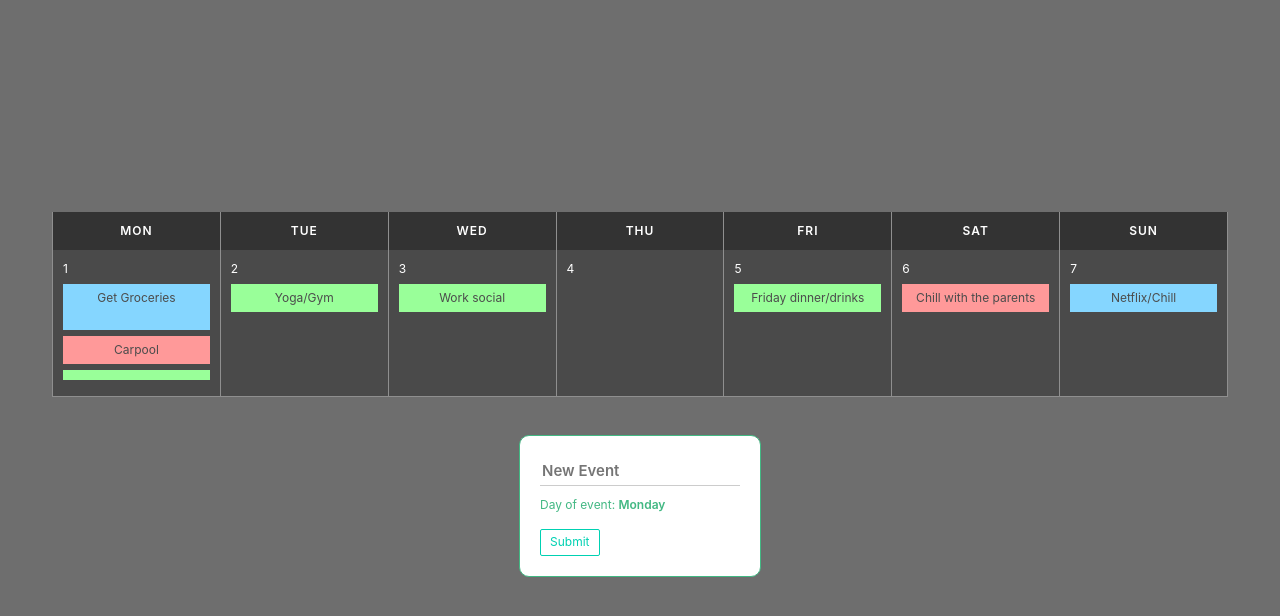
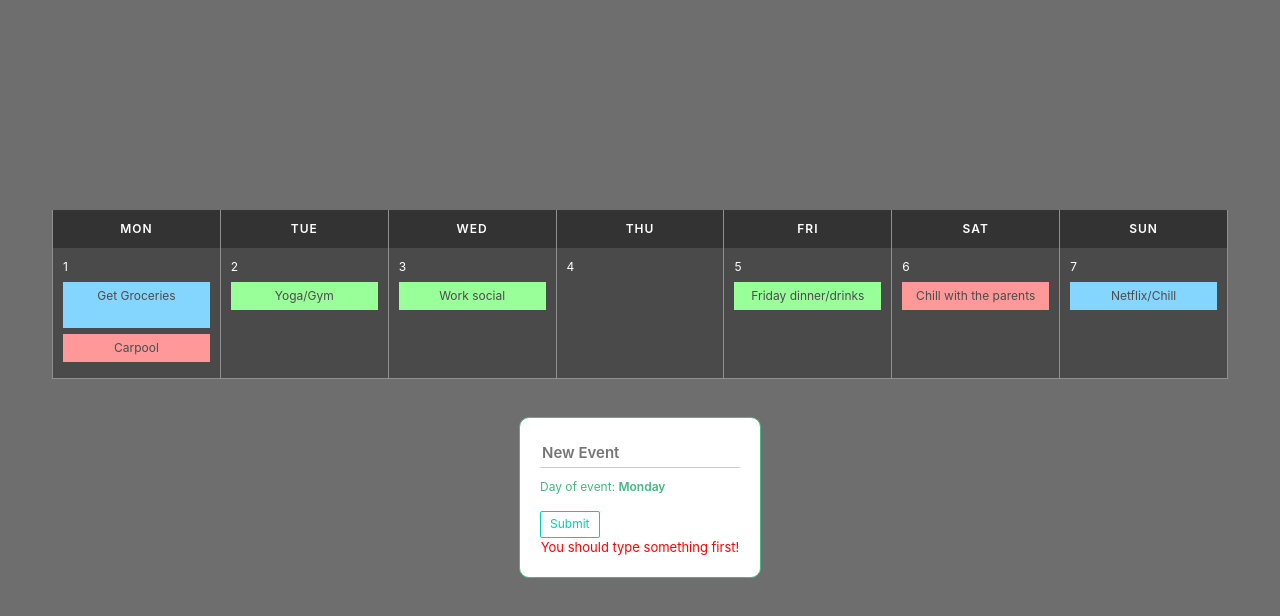
Before and after one commit to Juraci/vue-calendar-tdd, a Vue app: page / in a window 1280 px wide. Both pictures are taken after a click on the link "Submit". Shown: the top 616 px of the page. Built offline with nearby package versions, Linux system fonts and the light colour scheme; some icons are missing.

Commit message:
error handling

```diff
--- a/src/components/CalendarEntry.vue
+++ b/src/components/CalendarEntry.vue
@@ -17,6 +17,13 @@
         Submit
       </a>
     </div>
+    <p
+      class="error"
+      style="color: red; font-size: 13px; text-align: center"
+      v-if="error"
+    >
+      You should type something first!
+    </p>
   </div>
 </template>
 
@@ -26,7 +33,8 @@ export default {
   name: "CalendarEntry",
   data() {
     return {
-      inputEntry: ""
+      inputEntry: "",
+      error: false
     };
   },
   computed: {
@@ -36,7 +44,9 @@ export default {
   },
   methods: {
     submitEvent(details) {
-      store.submitEvent(details);
+      const inputDetails = details.trim();
+      if (inputDetails === "") return (this.error = true);
+      store.submitEvent(inputDetails);
       this.inputEntry = "";
     }
   }
```
Also changed, not shown: 1 other file (tests, documents, lock files or other folders).
